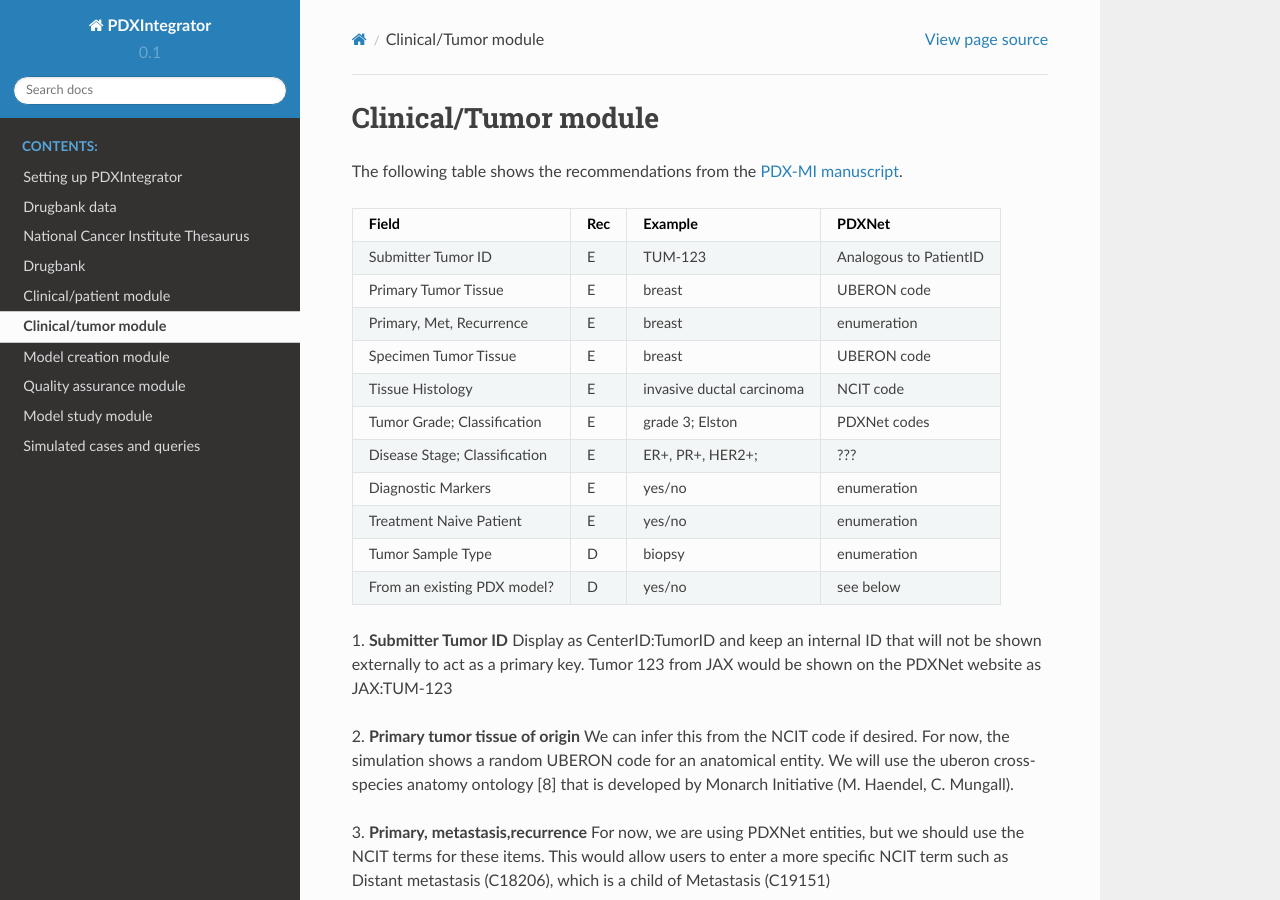
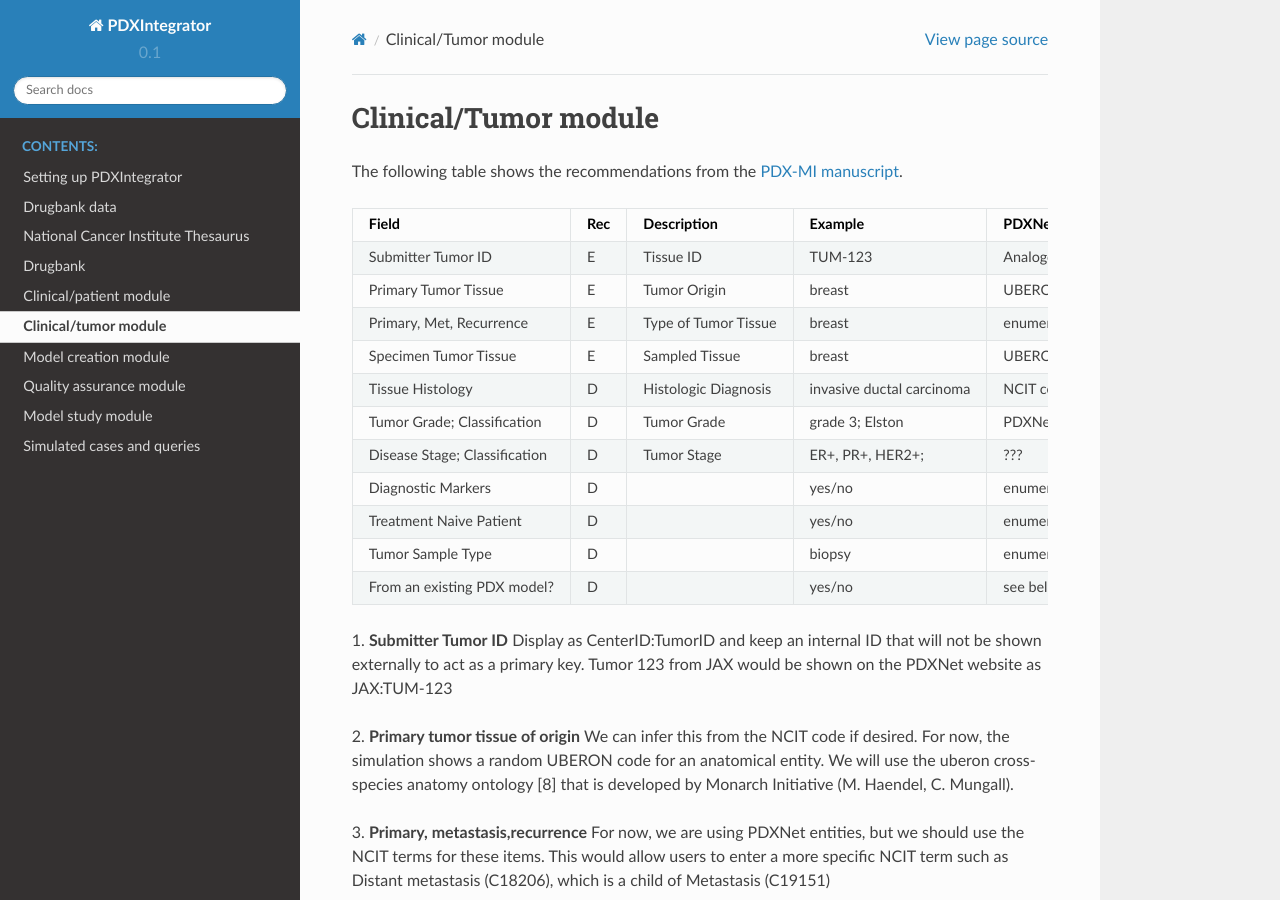
Before and after one commit to TheJacksonLaboratory/PDXintegrator, a Sphinx documentation site: the page built from docs/tumor.rst, in a window 1280 px wide and 900 px high. Built offline with Sphinx 7.4.7 and the Read the Docs theme 2.0.0, drawn with Linux system fonts in a browser that asks for light colours.

Commit message:
added description column to table

```diff
--- a/docs/tumor.rst
+++ b/docs/tumor.rst
@@ -3,31 +3,31 @@ Clinical/Tumor module
 The following table shows the recommendations from the  `PDX-MI manuscript <https://www.ncbi.nlm.nih.gov/pubmed/29092942/>`_.
 
 
-+------------------------------+-----+--------------------------------+------------------------------------------------+
-| Field                        | Rec | Example                        |  PDXNet                                        |
-+==============================+=====+================================+================================================+
-| Submitter Tumor ID           | E   | TUM-123                        | Analogous to PatientID                         |
-+------------------------------+-----+--------------------------------+------------------------------------------------+
-| Primary Tumor Tissue         | E   | breast                         | UBERON code                                    |
-+------------------------------+-----+--------------------------------+------------------------------------------------+
-| Primary, Met, Recurrence     | E   | breast                         | enumeration                                    |
-+------------------------------+-----+--------------------------------+------------------------------------------------+
-| Specimen Tumor Tissue        | E   | breast                         | UBERON code                                    |
-+------------------------------+-----+--------------------------------+------------------------------------------------+
-| Tissue Histology             | E   |invasive ductal carcinoma       | NCIT code                                      |
-+------------------------------+-----+--------------------------------+------------------------------------------------+
-| Tumor Grade; Classification  | E   |grade    3;    Elston           | PDXNet codes                                   |
-+------------------------------+-----+--------------------------------+------------------------------------------------+
-| Disease Stage; Classification| E   |ER+,    PR+,    HER2+;          | ???                                            |
-+------------------------------+-----+--------------------------------+------------------------------------------------+
-| Diagnostic Markers           | E   |yes/no                          | enumeration                                    |
-+------------------------------+-----+--------------------------------+------------------------------------------------+
-| Treatment Naive Patient      | E   |yes/no                          | enumeration                                    |
-+------------------------------+-----+--------------------------------+------------------------------------------------+
-| Tumor Sample Type            | D   | biopsy                         | enumeration                                    |
-+------------------------------+-----+--------------------------------+------------------------------------------------+
-| From an existing PDX model?  | D   | yes/no                         | see below                                      |
-+------------------------------+-----+--------------------------------+------------------------------------------------+
++------------------------------+-----+------------------------+--------------------------+-------------------------+
+| Field                        | Rec | Description            | Example                  |  PDXNet                 |
++==============================+=====+========================+==========================+=========================+
+| Submitter Tumor ID           | E   | Tissue ID              | TUM-123                  | Analogous to Patient ID |
++------------------------------+-----+------------------------+--------------------------+-------------------------+
+| Primary Tumor Tissue         | E   | Tumor Origin           | breast                   | UBERON code             |
++------------------------------+-----+------------------------+--------------------------+-------------------------+
+| Primary, Met, Recurrence     | E   | Type of Tumor Tissue   | breast                   | enumeration             |
++------------------------------+-----+------------------------+--------------------------+-------------------------+
+| Specimen Tumor Tissue        | E   | Sampled Tissue         | breast                   | UBERON code             |
++------------------------------+-----+------------------------+--------------------------+-------------------------+
+| Tissue Histology             | D   | Histologic Diagnosis   |invasive ductal carcinoma | NCIT code               |
++------------------------------+-----+------------------------+--------------------------+-------------------------+
+| Tumor Grade; Classification  | D   | Tumor Grade            |grade    3;    Elston     | PDXNet codes            |
++------------------------------+-----+------------------------+--------------------------+-------------------------+
+| Disease Stage; Classification| D   | Tumor Stage            |ER+,    PR+,    HER2+;    | ???                     |
++------------------------------+-----+------------------------+--------------------------+-------------------------+
+| Diagnostic Markers           | D   |                        | yes/no                   | enumeration             |
++------------------------------+-----+------------------------+--------------------------+-------------------------+
+| Treatment Naive Patient      | D   |                        | yes/no                   | enumeration             |
++------------------------------+-----+------------------------+--------------------------+-------------------------+
+| Tumor Sample Type            | D   |                        | biopsy                   | enumeration             |
++------------------------------+-----+------------------------+--------------------------+-------------------------+
+| From an existing PDX model?  | D   |                        | yes/no                   | see below               |
++------------------------------+-----+------------------------+--------------------------+-------------------------+
 
 
 1. **Submitter Tumor ID**
```
